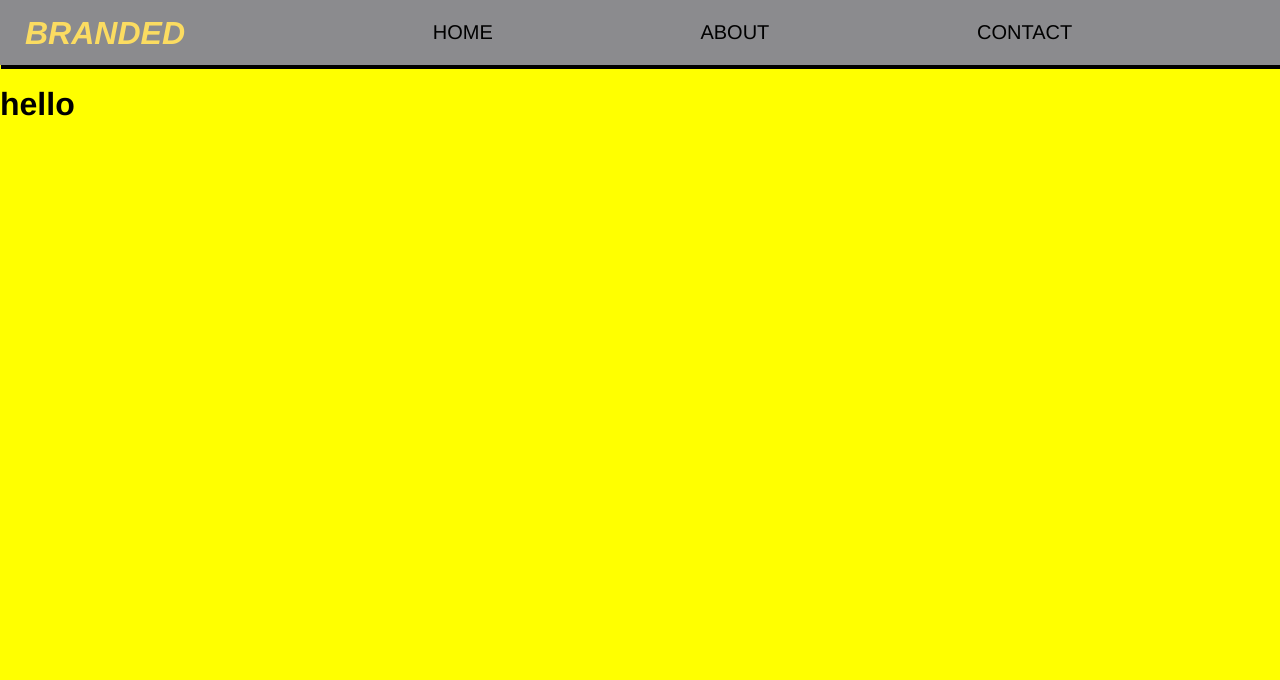
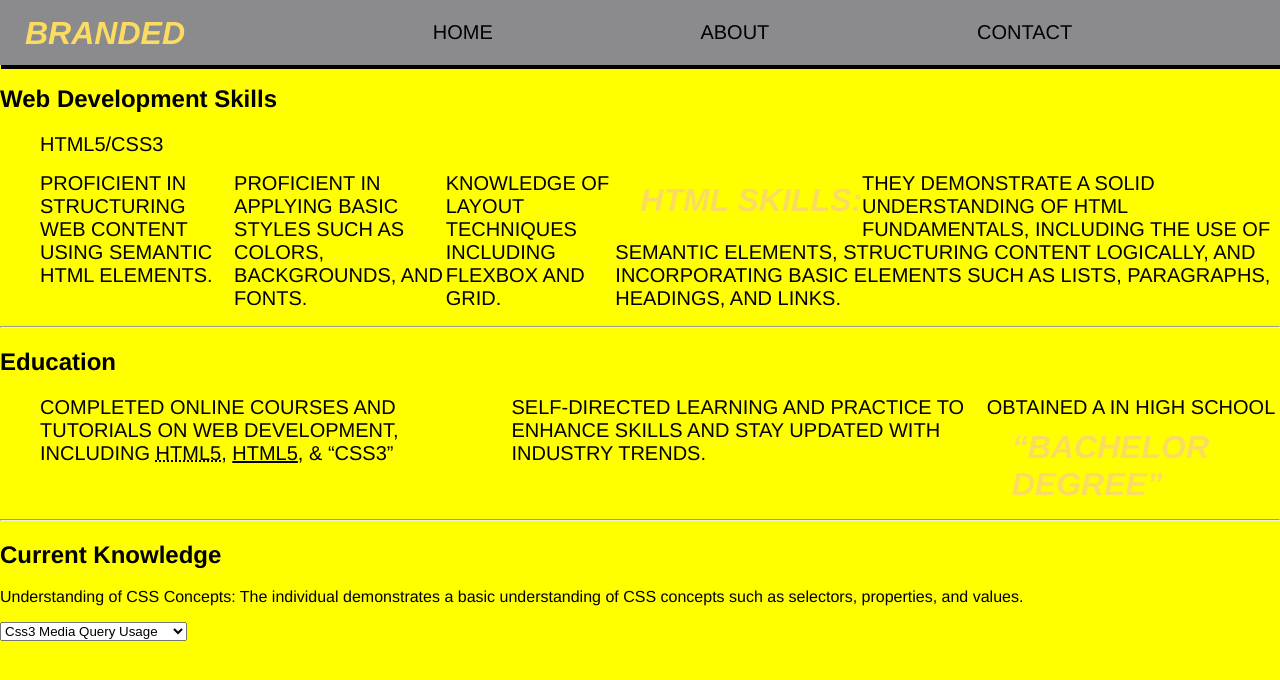
Before and after one commit to Ekgrafx/html-clothing-Website, a plain HTML site: page about.html in a window 1280 px wide. Drawn offline with Linux system fonts and the light colour scheme.

Commit message:
Update about.html

```diff
--- a/about.html
+++ b/about.html
@@ -17,6 +17,40 @@
         </ul>
       </nav>
     </header>
-    <h1>hello</h1>
+    <aside>
+    <h2>Web Development Skills</h2>
+    <ol>
+        <li>HTML5/CSS3</li>
+    </ol>
+    <ul>
+        <li>Proficient in structuring web content using semantic HTML elements.</li>
+        <li>Proficient in applying basic styles such as colors, backgrounds, and fonts.</li>
+        <li>Knowledge of layout techniques including Flexbox and Grid.</li>
+        <li><b>HTML Skills:</b> They demonstrate a solid understanding of HTML fundamentals, including the use of semantic elements, structuring content logically, and incorporating basic elements such as lists, paragraphs, headings, and links.</li>
+    </ul>
+    <hr>
+    <h2>Education</h2>
+    <ul>
+        <li>Completed online courses and tutorials on web development, including <abbr title="HyperText Markup Language">HTML5</abbr>, <ins>HTML5</ins>, & <q id="cls">CSS3</q> </li>
+        <li>Self-directed learning and practice to enhance skills and stay updated with industry trends.</li>
+        <li>Obtained a <b><q>Bachelor degree</q></b> in High school </li>
+    </ul>
+    <hr>
+    <h2>Current Knowledge</h2>
+    <p>Understanding of CSS Concepts: The individual demonstrates a basic understanding of CSS concepts such as selectors, properties, and values.</p>
+    <select>
+        <option>Css3 Media Query Usage</option>
+        <option>Css3 Animation Declaration</option>
+        <option>Css3 Flexbox</option>
+        <option>HTML Skills</option>
+        <option>Semantic Markup</option>
+        <option>Layout and styling</option>
+        <option>Text and Link Styling</option>
+        <option>Image Scaling</option>
+        <option>Navigation Menu</option>
+        <option>DropDown Menu</option>
+        <option>Relative Sizing</option>
+    </select>
+</aside>
   </body>
 </html>
```
